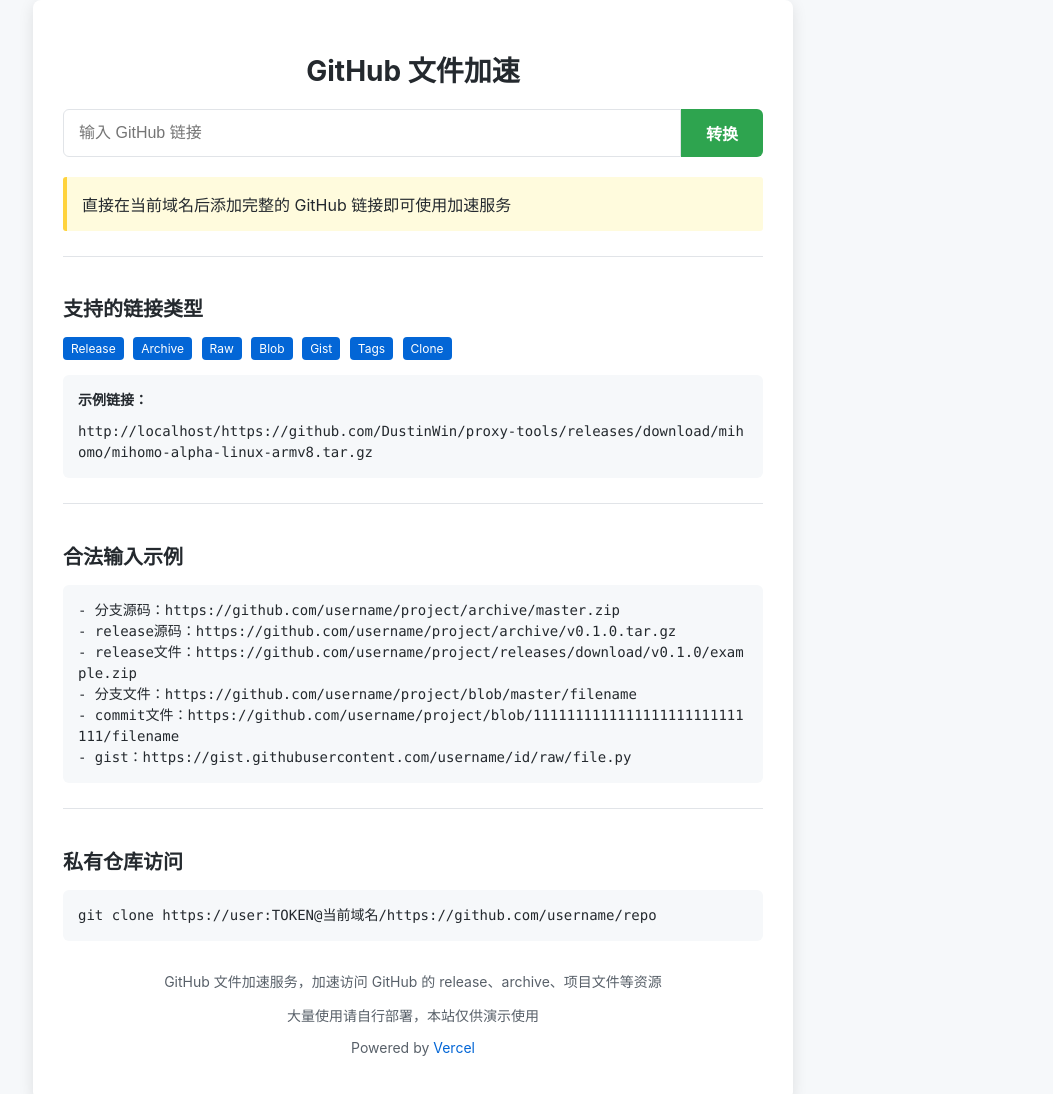
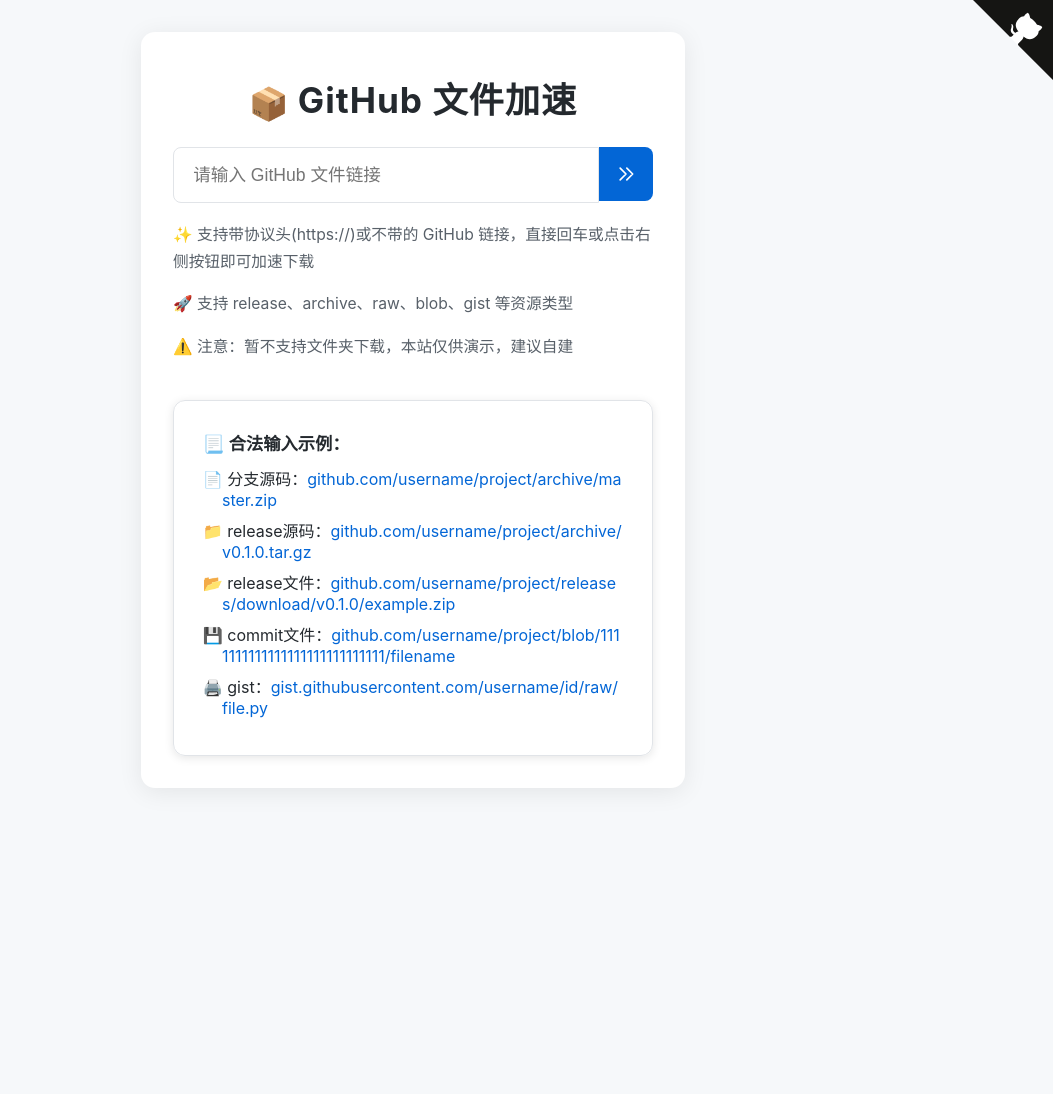
Before and after one commit to LunarVowCrimsonLove/vercel-github-proxy, a website: page index.html in a window 1280 px wide. Shown: the whole page, without its empty margins (227-1280 px from the left). After the commit the page ends 820 px from the top, so only its background shows below. Drawn offline with Linux system fonts and the light colour scheme.

Commit message:
Update index.html

```diff
--- a/index.html
+++ b/index.html
@@ -1,211 +1,230 @@
 <!DOCTYPE html>
-<html>
+<html lang="zh-CN">
 <head>
   <meta charset="utf-8">
   <meta name="viewport" content="width=device-width, initial-scale=1.0">
   <title>GitHub 文件加速</title>
   <style>
+    :root {
+      --bg-color: #f6f8fa;
+      --container-bg: #fff;
+      --border-color: #e1e4e8;
+      --accent-color: #0366d6;
+      --github-corner-bg: #151513;
+      --github-corner-fg: #fff;
+    }
     body {
-      font-family: -apple-system, BlinkMacSystemFont, "Segoe UI", Roboto, Helvetica, Arial, sans-serif;
+      background: var(--bg-color);
       margin: 0;
-      padding: 0;
+      min-height: 100vh;
+      font-family: -apple-system,BlinkMacSystemFont,"Segoe UI",Roboto,Helvetica,Arial,sans-serif;
+      color: #24292e;
       display: flex;
       justify-content: center;
       align-items: center;
-      min-height: 100vh;
-      background-color: #f6f8fa;
-      color: #24292e;
     }
     .container {
-      max-width: 700px;
-      padding: 30px;
-      background-color: #fff;
-      border-radius: 8px;
-      box-shadow: 0 4px 15px rgba(0, 0, 0, 0.1);
+      background: var(--container-bg);
+      border-radius: 14px;
+      box-shadow: 0 4px 24px rgba(0,0,0,0.08);
+      max-width: 480px;
+      width: 100%;
+      padding: 2.5rem 2rem 2rem 2rem;
+      margin: 2rem 0;
+      position: relative;
     }
-    h1 {
+    .title {
+      font-size: 2.2rem;
+      font-weight: 700;
       text-align: center;
-      margin-bottom: 20px;
-      color: #24292e;
-      font-size: 28px;
+      margin-bottom: 1.5rem;
+      letter-spacing: 1px;
     }
-    .input-group {
+    .emoji {
+      font-size: 2rem;
+      vertical-align: middle;
+      margin-right: 0.5rem;
+    }
+    .search-container {
       display: flex;
-      margin-bottom: 20px;
+      margin-bottom: 1.2rem;
+      justify-content: center;
     }
-    input {
+    .search-input {
       flex: 1;
-      padding: 12px 15px;
-      border: 1px solid #e1e4e8;
-      border-radius: 6px 0 0 6px;
-      font-size: 16px;
+      height: 54px;
+      font-size: 1.1rem;
+      border: 1.5px solid var(--border-color);
+      border-radius: 8px 0 0 8px;
+      padding: 0 1.2rem;
+      outline: none;
       transition: border-color 0.2s;
     }
-    input:focus {
-      outline: none;
-      border-color: #0366d6;
+    .search-input:focus {
+      border-color: var(--accent-color);
     }
-    button {
-      padding: 12px 25px;
-      background-color: #2ea44f;
-      color: white;
+    .search-button {
+      width: 54px;
+      height: 54px;
+      background: var(--accent-color);
       border: none;
-      border-radius: 0 6px 6px 0;
+      border-radius: 0 8px 8px 0;
+      color: #fff;
       cursor: pointer;
-      font-size: 16px;
-      font-weight: 600;
-      transition: background-color 0.2s;
+      display: flex;
+      align-items: center;
+      justify-content: center;
+      transition: background 0.2s;
     }
-    button:hover {
-      background-color: #2c974b;
+    .search-button:hover {
+      background: #0356b6;
     }
-    .section {
-      margin-top: 25px;
-      padding-top: 20px;
-      border-top: 1px solid #e1e4e8;
+    .tips {
+      margin-bottom: 1.2rem;
+      color: #586069;
+      font-size: 0.98rem;
+      line-height: 1.7;
     }
-    .section h2 {
-      font-size: 20px;
-      margin-bottom: 15px;
+    .tips a {
+      color: var(--accent-color);
+      text-decoration: underline;
     }
     .example {
-      background-color: #f6f8fa;
-      padding: 15px;
-      border-radius: 6px;
-      margin-top: 15px;
-      font-family: SFMono-Regular, Consolas, "Liberation Mono", Menlo, monospace;
-      word-break: break-all;
-      font-size: 14px;
-      line-height: 1.5;
+      margin-top: 2.5rem;
+      padding: 1.8rem;
+      background: rgba(255,255,255,0.05);
+      border-radius: 12px;
+      text-align: left;
+      border: 1px solid var(--border-color);
+      box-shadow: 0 2px 10px rgba(0,0,0,0.1);
+      overflow-x: auto;
     }
     .example-title {
       font-weight: 600;
-      margin-bottom: 10px;
+      font-size: 1.08rem;
+      margin-bottom: 0.7rem;
     }
-    .footer {
-      text-align: center;
-      margin-top: 30px;
-      font-size: 14px;
-      color: #586069;
+    .example p {
+      margin: 0.5rem 0;
+      font-size: 1rem;
+      padding-left: 1.2rem;
+      text-indent: -1.2rem;
     }
-    .footer a {
-      color: #0366d6;
-      text-decoration: none;
+    .url-part {
+      color: var(--accent-color);
+      word-break: break-all;
     }
-    .footer a:hover {
-      text-decoration: underline;
+    .github-corner {
+      position: fixed;
+      top: 0;
+      right: 0;
+      z-index: 999;
     }
-    .note {
-      background-color: #fffbdd;
-      border-left: 4px solid #ffd33d;
-      padding: 15px;
-      margin: 15px 0;
-      border-radius: 3px;
+    .github-corner svg {
+      fill: var(--github-corner-bg);
+      color: var(--github-corner-fg);
+      position: absolute;
+      top: 0;
+      border: 0;
+      right: 0;
+      width: 80px;
+      height: 80px;
     }
-    .badge {
-      display: inline-block;
-      padding: 4px 8px;
-      background-color: #0366d6;
-      color: white;
-      border-radius: 4px;
-      font-size: 12px;
-      margin-right: 5px;
+    .github-corner a,
+    .github-corner a:visited {
+      color: transparent !important;
+      text-decoration: none !important;
     }
-    @media (max-width: 700px) {
+    .github-corner:hover .octo-arm {
+      animation: octocat-wave 560ms ease-in-out;
+    }
+    @keyframes octocat-wave {
+      0%,100%{transform:rotate(0)}
+      20%,60%{transform:rotate(-25deg)}
+      40%,80%{transform:rotate(10deg)}
+    }
+    @media (max-width: 640px) {
       .container {
-        width: 95%;
-        padding: 20px;
+        padding: 1.2rem 0.5rem;
+      }
+      .title {
+        font-size: 1.5rem;
+      }
+      .search-input {
+        height: 44px;
+        font-size: 0.98rem;
+      }
+      .search-button {
+        width: 44px;
+        height: 44px;
+      }
+      .example {
+        padding: 1rem;
+      }
+      .example-title {
+        font-size: 0.95rem;
+        padding-bottom: 0.6rem;
+      }
+      .github-corner svg {
+        width: 60px;
+        height: 60px;
       }
     }
   </style>
 </head>
 <body>
+  <a href="https://github.com/cmliu/CF-Workers-GitHub" target="_blank" class="github-corner" aria-label="View source on Github">
+    <svg viewBox="0 0 250 250" aria-hidden="true">
+      <path d="M0,0 L115,115 L130,115 L142,142 L250,250 L250,0 Z"></path>
+      <path d="M128.3,109.0 C113.8,99.7 119.0,89.6 119.0,89.6 C122.0,82.7 120.5,78.6 120.5,78.6 C119.2,72.0 123.4,76.3 123.4,76.3 C127.3,80.9 125.5,87.3 125.5,87.3 C122.9,97.6 130.6,101.9 134.4,103.2" fill="currentColor" style="transform-origin: 130px 106px;" class="octo-arm"></path>
+      <path d="M115.0,115.0 C114.9,115.1 118.7,116.5 119.8,115.4 L133.7,101.6 C136.9,99.2 139.9,98.4 142.2,98.6 C133.8,88.0 127.5,74.4 143.8,58.0 C148.5,53.4 154.0,51.2 159.7,51.0 C160.3,49.4 163.2,43.6 171.4,40.1 C171.4,40.1 176.1,42.5 178.8,56.2 C183.1,58.6 187.2,61.8 190.9,65.4 C194.5,69.0 197.7,73.2 200.1,77.6 C213.8,80.2 216.3,84.9 216.3,84.9 C212.7,93.1 206.9,96.0 205.4,96.6 C205.1,102.4 203.0,107.8 198.3,112.5 C181.9,128.9 168.3,122.5 157.7,114.1 C157.9,116.9 156.7,120.9 152.7,124.9 L141.0,136.5 C139.8,137.7 141.6,141.9 141.8,141.8 Z" fill="currentColor" class="octo-body"></path>
+    </svg>
+  </a>
   <div class="container">
-    <h1>GitHub 文件加速</h1>
-
-    <div class="input-group">
-      <input type="text" id="github-url" placeholder="输入 GitHub 链接" autocomplete="off">
-      <button onclick="convert()">转换</button>
+    <div class="title"><span class="emoji">📦</span>GitHub 文件加速</div>
+    <form onsubmit="toSubmit(event)" class="search-container">
+      <input
+        type="text"
+        class="search-input"
+        id="github-url"
+        placeholder="请输入 GitHub 文件链接"
+        autocomplete="off"
+        required
+      >
+      <button type="submit" class="search-button" title="下载">
+        <svg width="20" height="20" fill="none" stroke="currentColor" stroke-width="2" viewBox="0 0 24 24">
+          <path d="M13 5l7 7-7 7M5 5l7 7-7 7" stroke-linecap="round" stroke-linejoin="round"/>
+        </svg>
+      </button>
+    </form>
+    <div class="tips">
+      <p>✨ 支持带协议头(https://)或不带的 GitHub 链接，直接回车或点击右侧按钮即可加速下载</p>
+      <p>🚀 支持 release、archive、raw、blob、gist 等资源类型</p>
+      <p>⚠️ 注意：暂不支持文件夹下载，本站仅供演示，建议自建</p>
     </div>
-
-    <div class="note">
-      直接在当前域名后添加完整的 GitHub 链接即可使用加速服务
-    </div>
-
-    <div class="section">
-      <h2>支持的链接类型</h2>
-      <div>
-        <span class="badge">Release</span>
-        <span class="badge">Archive</span>
-        <span class="badge">Raw</span>
-        <span class="badge">Blob</span>
-        <span class="badge">Gist</span>
-        <span class="badge">Tags</span>
-        <span class="badge">Clone</span>
-      </div>
-
-      <div class="example">
-        <div class="example-title">示例链接：</div>
-        <div id="example-url"></div>
-      </div>
-    </div>
-
-    <div class="section">
-      <h2>合法输入示例</h2>
-      <div class="example">
-        <div>- 分支源码：https://github.com/username/project/archive/master.zip</div>
-        <div>- release源码：https://github.com/username/project/archive/v0.1.0.tar.gz</div>
-        <div>- release文件：https://github.com/username/project/releases/download/v0.1.0/example.zip</div>
-        <div>- 分支文件：https://github.com/username/project/blob/master/filename</div>
-        <div>- commit文件：https://github.com/username/project/blob/1111111111111111111111111111/filename</div>
-        <div>- gist：https://gist.githubusercontent.com/username/id/raw/file.py</div>
-      </div>
-    </div>
-
-    <div class="section">
-      <h2>私有仓库访问</h2>
-      <div class="example">
-        <div>git clone https://user:TOKEN@当前域名/https://github.com/username/repo</div>
-      </div>
-    </div>
-
-    <div class="footer">
-      <p>GitHub 文件加速服务，加速访问 GitHub 的 release、archive、项目文件等资源</p>
-      <p>大量使用请自行部署，本站仅供演示使用</p>
-      <p>Powered by <a href="https://vercel.com" target="_blank">Vercel</a></p>
+    <div class="example">
+      <div class="example-title">📃 合法输入示例：</div>
+      <p>📄 分支源码：<span class="url-part">github.com/username/project/archive/master.zip</span></p>
+      <p>📁 release源码：<span class="url-part">github.com/username/project/archive/v0.1.0.tar.gz</span></p>
+      <p>📂 release文件：<span class="url-part">github.com/username/project/releases/download/v0.1.0/example.zip</span></p>
+      <p>💾 commit文件：<span class="url-part">github.com/username/project/blob/1111111111111111111111111111/filename</span></p>
+      <p>🖨️ gist：<span class="url-part">gist.githubusercontent.com/username/id/raw/file.py</span></p>
     </div>
   </div>
-
   <script>
-    // 生成示例 URL
-    const currentHost = window.location.protocol + '//' + window.location.host;
-    document.getElementById('example-url').textContent =
-      currentHost + '/https://github.com/DustinWin/proxy-tools/releases/download/mihomo/mihomo-alpha-linux-armv8.tar.gz';
-
-    function convert() {
-      const url = document.getElementById('github-url').value.trim();
-      if (url) {
-        // 获取当前域名作为基础 URL
-        const currentHost = window.location.protocol + '//' + window.location.host;
-
-        // 处理输入的 GitHub URL
-        let processedUrl = url;
-
-        // 如果 URL 不是以 http:// 或 https:// 开头，且包含 github.com，则添加 https://
-        if (!processedUrl.match(/^https?:\/\//i) && processedUrl.includes('github.com')) {
-          processedUrl = 'https://' + processedUrl;
-        }
-
-        // 直接在域名后添加完整的 GitHub 链接
-        window.location.href = currentHost + '/' + processedUrl;
+    function toSubmit(e) {
+      e.preventDefault();
+      const input = document.getElementById('github-url');
+      let url = input.value.trim();
+      if (!url) return;
+      // 自动补全 https://
+      if (!/^https?:\/\//i.test(url) && url.includes('github.com')) {
+        url = 'https://' + url;
       }
+      // 跳转到加速链接
+      const baseUrl = location.protocol + '//' + location.host + '/';
+      window.location.href = baseUrl + url;
     }
-
-    document.getElementById('github-url').addEventListener('keyup', function(event) {
-      if (event.key === 'Enter') {
-        convert();
-      }
-    });
   </script>
 </body>
 </html>
```
